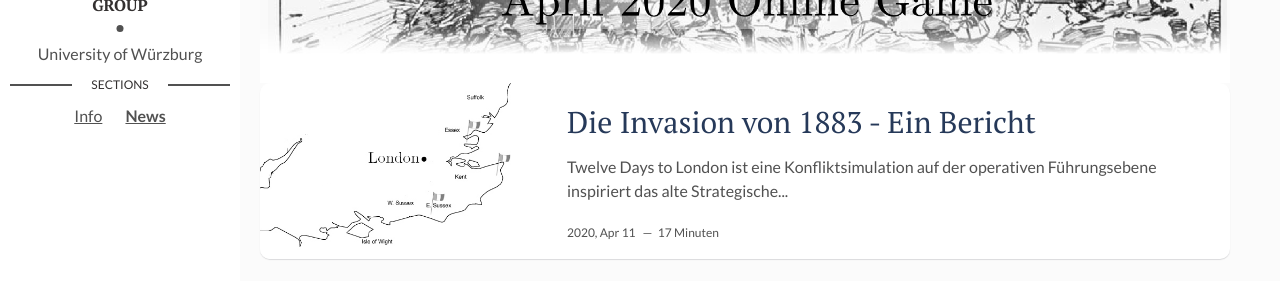
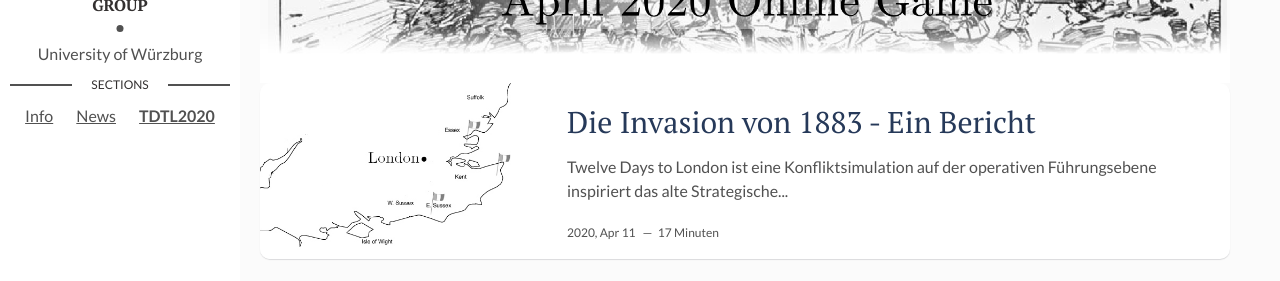
Before and after one commit to cosimwue/TDTL2020, a Jekyll site: the page built from index.html, in a window 1280 px wide. Shown: the part 161-442 px from the top of the page. Built offline with Jekyll 4.4.1, drawn with Linux system fonts in a browser that asks for light colours; the list of posts is cut into pages by our own code; grey boxes are pictures that could not be loaded.

Commit message:
menu altered

```diff
--- a/_layouts/main.html
+++ b/_layouts/main.html
@@ -16,7 +16,8 @@ layout: default
         <h3 class="contact-title">Sections</h3>
           <ul>
             <li><a href="https://cosimwue.github.io"><p>Info</p></a></li>
-            <li><a href="https://cosimwue.github.io/TDTL2020"><p><strong>News</strong></p></a></li>
+            <li><a href="https://cosimwue.github.io/blog"><p>News</p></a></li>
+	    <li><a href="https://cosimwue.github.io/TDTL2020"><p><strong>TDTL2020</strong></p></a></li>
           </ul>
       </section>
       <!--End of menu -->
```
